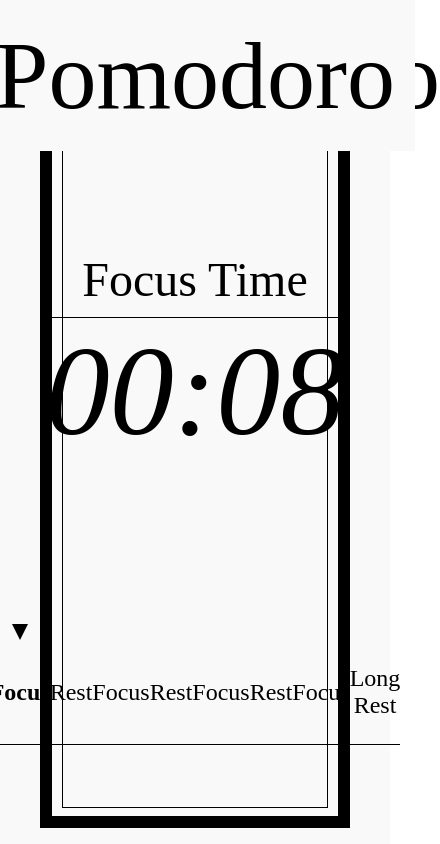
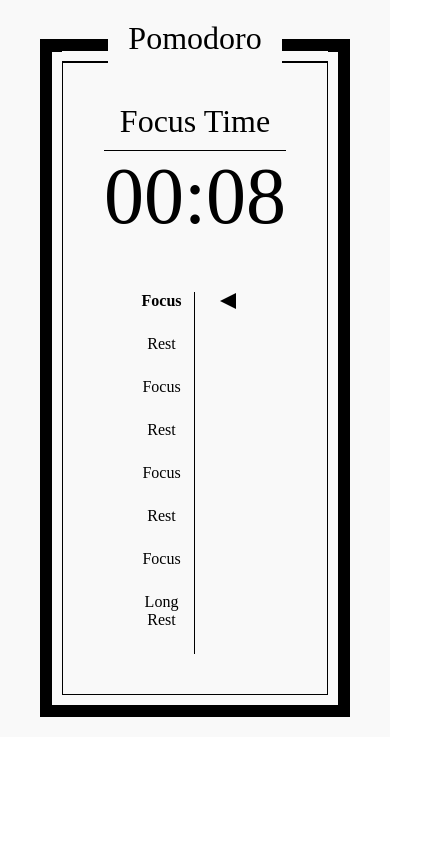
Before and after one commit to uuranus/pomodoro, a React (Create React App) app: page / in a window 390 px wide. Both pictures are taken after a click on the button "Start Timer". Shown: the whole page, 440 px wide, since content can reach past the window. Built offline with nearby package versions, Linux system fonts and the light colour scheme.

Commit message:
feat: 반응형 웹 레이아웃 설정

```diff
--- a/src/App.js
+++ b/src/App.js
@@ -5,7 +5,7 @@
 
 import Timer from './Timer';
 import Phases from './Phases';
-import StateForm from './Form';
+import TimerForm from './Form';
 
 function App() {
 
@@ -25,14 +25,15 @@
       if (prevMode + 1 < modes.length) {
         return prevMode + 1; // 다음 모드로 전환
       } else {
-        return prevMode; // 처음으로 돌아가거나 특정 종료 동작을 수행
+        console.log("Timer started with settings:", timeSettings[0]);
+        // 타이머 로직 시작
+        setIsTimerRunning(false);
+        return 0; // 처음으로 돌아가거나 특정 종료 동작을 수행
       }
     });
   };
 
   const startTimer = (timeSettings) => {
-    console.log("Timer started with settings:", timeSettings);
-    // 타이머 로직 시작
     setTimeSettings(timeSettings); // 새로운 시간 설정 저장
     setIsTimerRunning(true); // 타이머 실행 상태로 변경
   };
@@ -44,16 +45,16 @@
       <Frame>
         <ThinFrame>
           {isTimerRunning ? (
-            <React.Fragment>
+            <TimerContainer>
               <Timer
                 mode={modes[currentMode]}
                 initialSeconds={timeSettings.find((setting) => setting.label === modes[currentMode])?.value ?? 0}
                 onTimerEnd={handleTimerEnd}
               />
-              <Phases mode={currentMode} />
-            </React.Fragment>
+              <Phases phases={modes} mode={currentMode} />
+              </TimerContainer>
           ) : (
-            <StateForm onStartTimer={startTimer} />
+            <TimerForm preTimeSettings={timeSettings} onStartTimer={startTimer} />
           )}
         </ThinFrame>
       </Frame>
@@ -69,6 +70,10 @@
   background-color: #f9f9f9;
   display: flex;
   justify-content: center;
+
+  @media (max-width: 775px) {
+    height: auto;
+  }
 `;
 
 const TitleLine = styled.h1`
@@ -81,6 +86,14 @@
   top: 0px;
   margin: 20px 40px 20px 40px;
   z-index: 2;
+
+  @media (max-width: 1135px) {
+    font-size: 64px;
+  }
+
+  @media (max-width: 775px) {
+    font-size: 32px;
+  }
 
   &::before {
     content: "";
@@ -118,10 +131,18 @@
   padding: 20px;
   margin: 0px 20px 0px 20px;
   z-index: 3;
+
+  @media (max-width: 1135px) {
+    font-size: 64px;
+  }
+
+  @media (max-width: 775px) {
+    font-size: 32px;
+  }
 `;
 
 const Frame = styled.div`
-   width: calc(100% - 80px - 24px);
+  width: calc(100% - 80px - 24px);
   height: calc(100% - 80px);
   border: 12px solid black;
   margin: 40px 40px 20px 40px;
@@ -137,3 +158,14 @@
   align-items: center;
   flex-direction: column;
 `;
+
+const TimerContainer = styled.div`
+  width: 100%;
+  height: 100%;
+  margin: 40px 56px 40px 56px;
+  display: flex;
+  flex-direction: column;
+  justify-content: space-between;
+  align-items: center;
+
+`;
--- a/src/Form.js
+++ b/src/Form.js
@@ -1,12 +1,8 @@
 import React, { useState } from "react";
 import styled from "styled-components";
 
-export default function StateForm({onStartTimer}) {
-  const [timeSettings, setTimeSettings] = useState([
-    { label: "Focus", value: 10, unit: "min" },
-    { label: "Rest", value: 5, unit: "min" },
-    { label: "Long Rest", value: 15, unit: "min" },
-  ]);
+export default function TimerForm({ preTimeSettings, onStartTimer}) {
+  const [timeSettings, setTimeSettings] = useState([...preTimeSettings]);
 
   const handleInputChange = (index, newValue) => {
     const updatedSettings = timeSettings.map((time, i) =>
@@ -54,29 +50,47 @@
 }
 
 const FormContainer = styled.div`
-  margin: 0 auto;
+  width: 40%;
+  margin: 120px 40px 120px 40px;
   display: flex;
   flex-direction: column;
   justify-content: center;
   align-items: center;
+
+  @media (max-width: 1135px) {
+    width: 60%;
+  }
+
+  @media (max-width: 775px) {
+    width: 80%;
+  }
 `;
 
 const TimeTable = styled.div`
   flex: 1;
+  width: 100%;
 `;
 
 const TimeRow = styled.div`
   display: flex;
+  width: 100%;
   justify-content: space-between;
   align-items: center;
   padding: 10px 0;
-  gap: 45px;
 `;
 
 const TimeLabel = styled.span`
   font-size: 36px;
   font-weight: 400;
   font-family: Playfair Display, serif;
+
+  @media (max-width: 1135px) {
+    font-size: 32px;
+  }
+
+  @media (max-width: 775px) {
+    font-size: 24px;
+  }
 `;
 
 const TimeValue = styled.div`
@@ -84,6 +98,7 @@
   align-items: center;
   justify-content: flex-end;
   gap: 15px;
+
 `;
 
 const TimeInput = styled.input`
@@ -96,9 +111,16 @@
   border: none;
   background: none;
   appearance: textfield;
-
   -moz-appearance: none;
   -webkit-appearance: none;
+
+  @media (max-width: 1135px) {
+    font-size: 40px;
+  }
+
+  @media (max-width: 775px) {
+    font-size: 32px;
+  }
 
   &:focus {
     outline: none;
@@ -120,6 +142,15 @@
   font-size: 36px;
   font-weight: 400;
   font-family: Playfair Display, serif;
+
+  @media (max-width: 1135px) {
+    font-size: 32px;
+  }
+
+  @media (max-width: 775px) {
+    font-size: 24px;
+  }
+
 `;
 
 const Separator = styled.hr`
@@ -139,10 +170,18 @@
   padding: 10px 20px;
   border: 1px solid black;
   background-color: #fff;
-  font-size: 36px;
+  font-size: 32px;
   font-family: Playfair Display, serif;
   cursor: pointer;
   transition: background-color 0.3s, color 0.3s;
+
+  @media (max-width: 1135px) {
+    font-size: 32px;
+  }
+
+  @media (max-width: 775px) {
+    font-size: 24px;
+  }
 
   &:hover {
     background-color: black;
--- a/src/Phases.js
+++ b/src/Phases.js
@@ -2,21 +2,48 @@
 
 import styled from "styled-components";
 
-function Phases({ mode }) {
-  const phases = [
-    "Focus",
-    "Rest",
-    "Focus",
-    "Rest",
-    "Focus",
-    "Rest",
-    "Focus",
-    "Long Rest",
-  ];
+function Phases({ phases, mode }) {
+
+  const mobileMaxWidth = 775;
+
+  const [isMobile, setIsMobile] = useState(window.innerWidth <= mobileMaxWidth);
+
+  useEffect(() => {
+    const handleResize = () => {
+      setIsMobile(window.innerWidth <= mobileMaxWidth);
+    };
+
+    window.addEventListener("resize", handleResize); // 리사이즈 이벤트 리스너 등록
+    return () => window.removeEventListener("resize", handleResize); // 클린업
+  }, []);
 
   return (
     <PhasesContainer>
       <PhaseTable>
+        {isMobile ? (
+          <>
+            {phases.map((phase, index) => (
+              <React.Fragment key={`phase-${index}`}>
+                {/* Phase */}
+                {index === mode ? (
+                  <ActivePhase>{phase}</ActivePhase>
+                ) : (
+                  <Phase>{phase}</Phase>
+                )}
+
+                {/* Arrow */}
+                <Arrow>
+                  {index === mode && (
+                    <ActiveArrow xmlns="http://www.w3.org/2000/svg">
+                      <polygon points="16,0 0,8 16,16 " />
+                    </ActiveArrow>
+                  )}
+                </Arrow>
+              </React.Fragment>
+            ))}
+          </>
+        ) : (
+          <>
             {phases.map((phase, index) => (
               <Arrow key={`arrow-${index}`}>
                 {index === mode && (
@@ -26,7 +53,6 @@
                 )}
               </Arrow>
             ))}
-
             {phases.map((phase, index) =>
               index === mode ? (
                 <ActivePhase key={`phase-${index}`}>{phase}</ActivePhase>
@@ -34,6 +60,9 @@
                 <Phase key={`phase-${index}`}>{phase}</Phase>
               )
             )}
+          </>
+        )}
+
       </PhaseTable>
     </PhasesContainer>
   );
@@ -43,22 +72,36 @@
 
 const PhasesContainer = styled.div`
   flex: 1;
+  width: 100%;
   display: flex;
-  align-items: center;
+  align-items: flex-end;
+  justify-content: center;
+
+  @media (max-width: 775px) {
+    flex: 2;
+  }
 `;
 
 const PhaseTable = styled.div`
+  width: 100%;
   border-bottom: 1px solid black;
   display: grid;
   grid-template-columns: repeat(8, 1fr);
-  margin: 12px;
+  margin: 50px 25px 0px 25px;
+
+  @media (max-width: 775px) {
+    width: 50%;
+    grid-template-columns: repeat(2,1fr) ;
+    border-bottom: 0px;
+  }
 `;
 
 const Arrow = styled.div`
   display: flex;
   justify-content: center;
   align-items: center;
-  margin-bottom: 25px;
+  padding-bottom: 25px;
+
 `;
 
 const ActiveArrow = styled.svg`
@@ -75,7 +118,16 @@
   justify-content: center;
   align-items: center;
   color: black;
-  margin-bottom: 25px;
+  padding-bottom: 25px;
+
+  @media (max-width: 1135px) {
+    font-size: 20px;
+  }
+
+  @media (max-width: 775px) {
+    font-size: 16px;
+    border-right: 1px solid black;
+  }
 `;
 
 const ActivePhase = styled(Phase)`
--- a/src/Timer.js
+++ b/src/Timer.js
@@ -4,7 +4,7 @@
 
 function Timer({ mode, initialSeconds, onTimerEnd }) {
   const [count, setCount] = useState(initialSeconds);
-  const [isInitialized, setIsInitialized] = useState(false); // 초기화 상태 관리
+  const [isInitialized, setIsInitialized] = useState(false);
 
   const formatTime = (seconds) => {
     const minutes = Math.floor(seconds / 60);
@@ -13,26 +13,26 @@
   };
 
   const handleTimer = () => {
-    if (!isInitialized) return; // 초기화되지 않았다면 호출 방지
+    if (!isInitialized) return;
 
-    onTimerEnd(); // Notify parent that timer has ended
+    onTimerEnd();
   };
 
   useEffect(() => {
-    setCount(initialSeconds); // `initialSeconds`가 변경될 때 `count`를 초기화
-    setIsInitialized(true); // 초기화 완료 표시
+    setCount(initialSeconds);
+    setIsInitialized(true);
   }, [initialSeconds, isInitialized]);
 
   useEffect(() => {
     const updateTimer = setInterval(() => {
       setCount(c => {
-      if(c <= 0) {
+        if (c <= 0) {
           clearInterval(updateTimer);
           handleTimer();
           return 0;
         }
         else {
-        return c-1;
+          return c - 1;
         }
       });
     }, 1000);
@@ -43,33 +43,53 @@
   }, [initialSeconds, isInitialized]);
 
   return (
-    <React.Fragment>
+    <TimeCountContainer>
       <CurrentMode>{mode} Time</CurrentMode>
       <TimeCount>{formatTime(count)}</TimeCount>
-    </React.Fragment>
+    </TimeCountContainer>
+
   );
 };
 
 export default Timer;
+
+const TimeCountContainer = styled.div`
+  flex: 2;
+  display: flex;
+  flex-direction: column;
+  align-items: center;
+  justify-content: flex-end;
+
+  @media (max-width: 775px) {
+    flex: 1;
+  }
+`;
 
 const CurrentMode = styled.div`
   font-size: 48px;
   color: black;
   font-family: Playfair Display, serif;
   margin-bottom: 10px;
-  flex: 1;
   display: flex;
   justify-content: flex-end;
   align-items: flex-end;
   z-index: 5;
+
+  @media (max-width: 775px) {
+    font-size: 32px;
+  }
 `;
 
 const TimeCount = styled.div`
   font-size: 128px;
   font-weight: 500;
   font-variant-numeric: tabular-nums;
-  font-style: italic;
   font-family: Lora , serif;
   border-top: 1px solid black;
-  flex: 1;
+  text-align: baseline;
+
+
+  @media (max-width: 775px) {
+    font-size: 80px;
+  }
 `;
```
Lines whose indentation alone changed are shown as unchanged.
